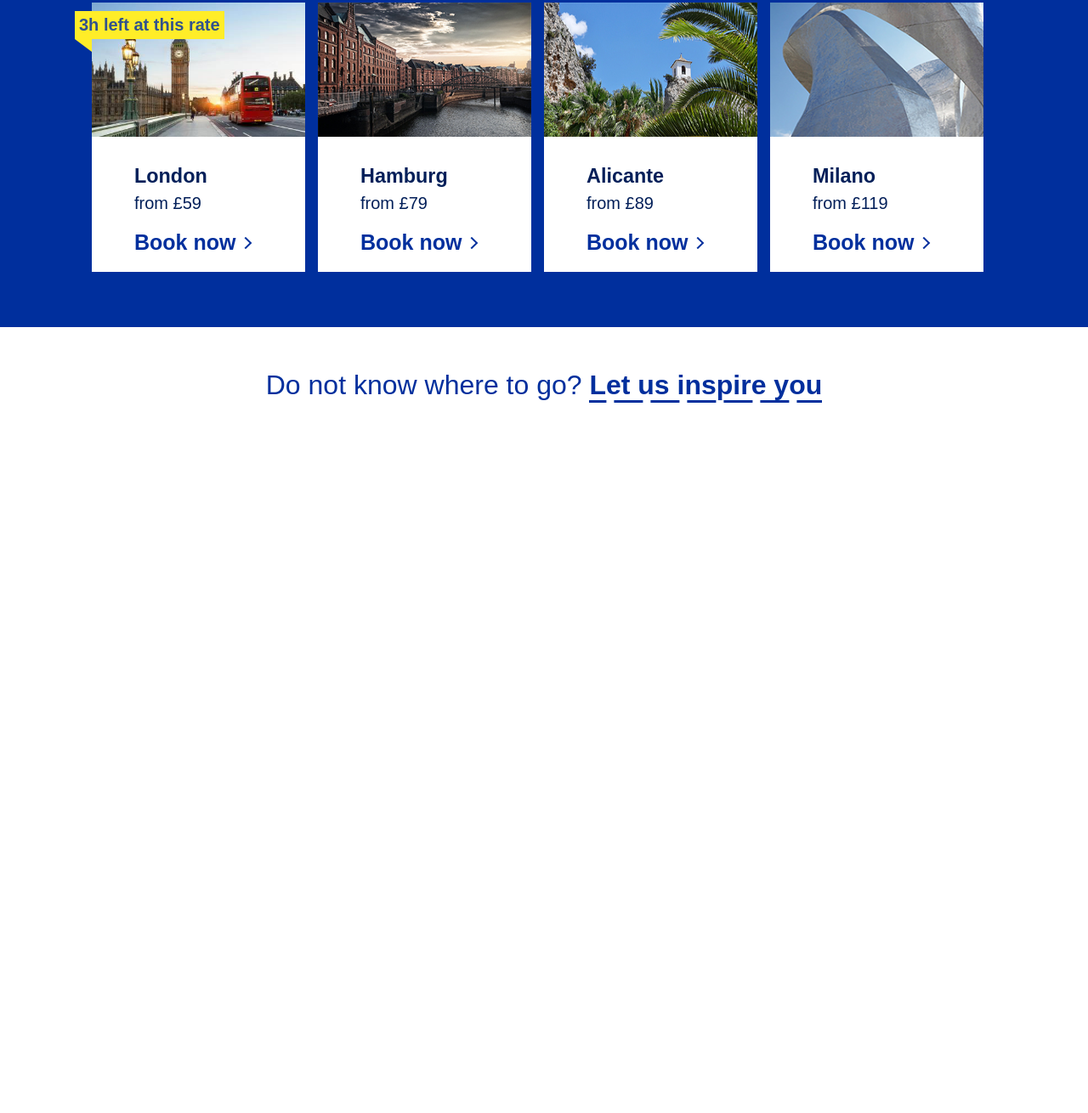
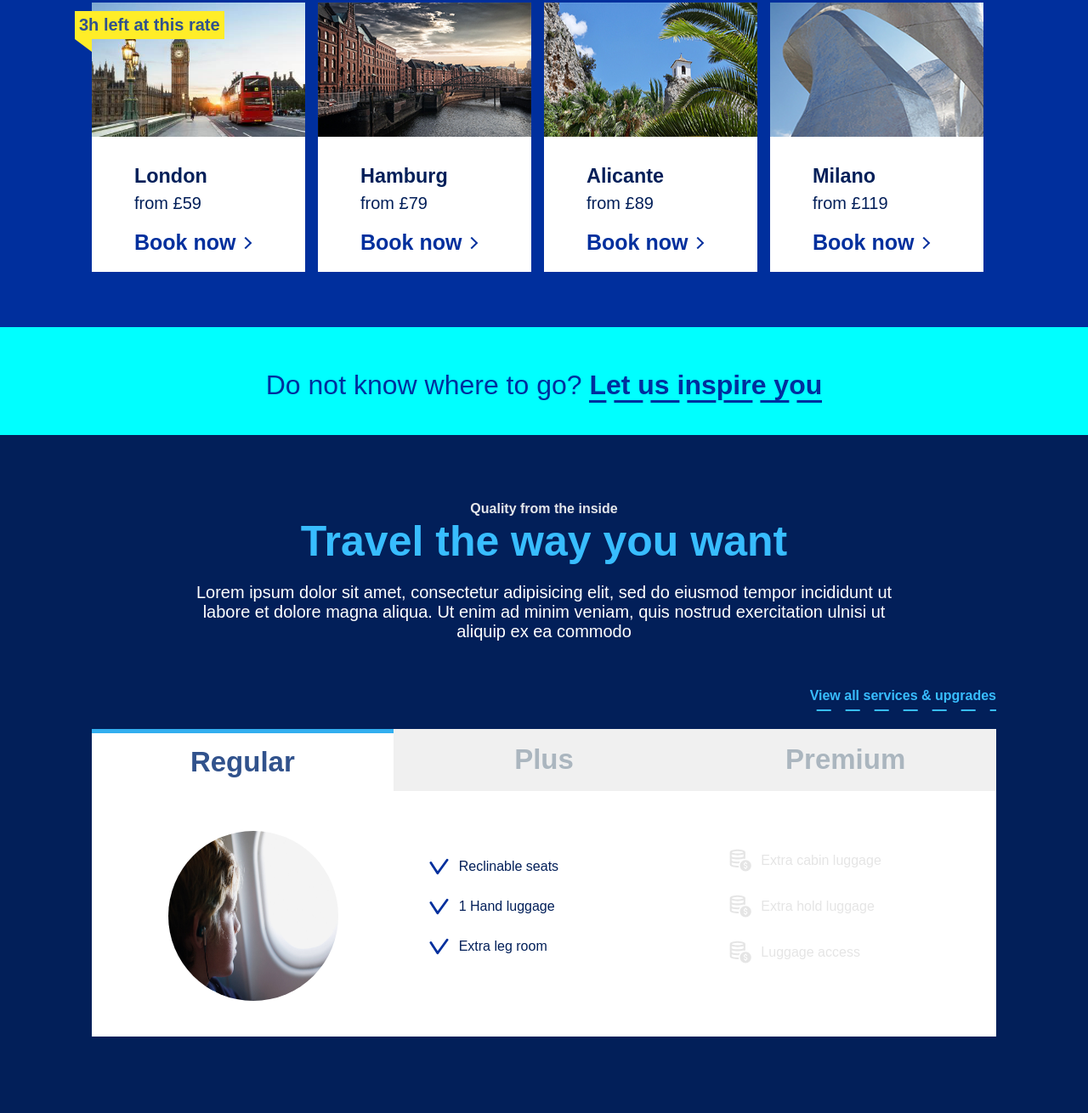
Before and after one commit to milanzivanov/fe_task_vega, a website: page index.html in a window 1280 px wide. Shown: the part 1309-2619 px from the top of the page at 85% size. Before the commit the page ends 1821 px from the top, so only its background shows below. Drawn offline with nearby package versions, Linux system fonts and the light colour scheme.

Commit message:
pf classess box 19072019

```diff
--- a/index.html
+++ b/index.html
@@ -269,7 +269,7 @@
       </div>
     </section>
 
-    <!-- <section class="classes-box">
+    <section class="classes-box">
       <div class="content-wrapper">
         <div class="classes-box_top">
           <h3>
@@ -283,7 +283,7 @@
 
         <div class="classes-box_services">
 
-          <a href="#">
+          <a href="#" class="classes-box_services-p">
             <strong>View all services & upgrades</strong>
           </a>
 
@@ -314,7 +314,7 @@
                 </div>
                 <ul class="service-box_flex service-box_img">
                   <li>
-                    <a href="#">
+                    <a href="#" class="service-box_img-p">
                       <img class="circle-img" src="./img/GettyImages-77188141.jpg" alt="img">
                     </a>
                   </li>
@@ -390,7 +390,7 @@
                 </div>
                 <ul class="service-box_flex service-box_img">
                   <li>
-                    <a href="#">
+                    <a href="#" class="service-box_img-p">
                       <img class="circle-img" src="./img/GettyImages-77188141.jpg" alt="img">
                     </a>
                   </li>
@@ -466,7 +466,7 @@
                 </div>
                 <ul class="service-box_flex service-box_img">
                   <li>
-                    <a href="#">
+                    <a href="#" class="service-box_img-p">
                       <img class="circle-img" src="./img/GettyImages-77188141.jpg" alt="img">
                     </a>
                   </li>
@@ -540,7 +540,7 @@
         </div>
 
       </div>
-    </section> -->
+    </section>
 
     <!-- <footer class="footer">
       <div class="footer_flex">
--- a/sass/main.scss
+++ b/sass/main.scss
@@ -495,7 +495,7 @@ body, html {
   }
 
 }
-
+////////////////////////
 // resposive mobile
 @include breakpoint (mobile) {
   .inspiration {
@@ -512,14 +512,14 @@ body, html {
     }
   }
 }
-
-//
+////////////////////
+// inspiration
 .inspiration {
   background-color: $bg-white;
   padding: 50px 0 40px 0;
   display: flex;
   color: $blue1;
-
+  background-color: aqua;
   h3 {
     font-size: 32px;
     font-weight: 400;
@@ -534,8 +534,8 @@ body, html {
   }
 }
 
-
-//
+//////////////////
+// classess box
 .classes-box {
   background-color: $blue4;
   padding: 78px 0 0 0;
@@ -552,7 +552,7 @@ body, html {
   h3 {
     font-size: 16px;
     color: #e4e6ea;
-    padding: 0 0 15px 0;
+    padding: 0;
   }
 
   h1 {
@@ -564,7 +564,8 @@ body, html {
   p {
     font-size: 20px;
     color: $bg-white;
-    padding: 0 0 48px 0;
+    padding: 0 0 7px 0;
+    width: 80%;
   }
 }
 
@@ -572,13 +573,13 @@ body, html {
   color: $bg-white;
   display: flex;
   flex-flow: column wrap;
-  padding-bottom: 35px;
+  padding: 35px 0 90px 0;
 
-  a {
+  a.classes-box_services-p {
     display: block;
     align-self: flex-end;
     color: $blue5;
-    padding: 15px 0;
+    padding: 13px 0 30px 0;
 
     //
     strong {
@@ -597,9 +598,9 @@ body, html {
     justify-content: center;
     align-items: stretch;
     background: $bg-white;
-    padding: 0 0 87px 0;
+    padding: 0 0 42px 0;
 
-
+    ////////////////////
     // tabs
     .service-tabs {
       display: flex;
@@ -613,7 +614,7 @@ body, html {
         justify-content: center;
         cursor: pointer;
         align-items: center;
-        padding: 32px 0 40px 0;
+        padding: 15px 0 15px 0;
 
         h2 {
           color: rgb(171, 182, 191);
@@ -662,7 +663,8 @@ body, html {
 
         ul.service-box_img {
           align-items: center;
-          a {
+          a.service-box_img-p {
+            padding: 47px 0 0 25px;
             .circle-img {
               border-radius: 50%;
               height: 200px;
@@ -697,6 +699,8 @@ body, html {
         display: flex;
         justify-content: center;
         align-items: center;
+
+        padding: 25px 0 0 40px;
       }
 
     }
@@ -707,7 +711,7 @@ body, html {
 
   }
 }
-
+//////////////////////////
 // resposive tablet
 @include breakpoint (tablet) {
 
@@ -716,13 +720,13 @@ body, html {
 }
 
   .classes-box_services {
-    a {
+    a.classes-box_services-p {
       padding: 15px 20px;
     }
   }
 
 }
-
+///////////////////////////
 // resposive mobile
 @include breakpoint (mobile) {
 
@@ -732,7 +736,7 @@ body, html {
 
   .classes-box_services {
 
-     a {
+    a.classes-box_services-p {
       align-self: center;
     }
 
```
Also changed, not shown: css/main.css.
